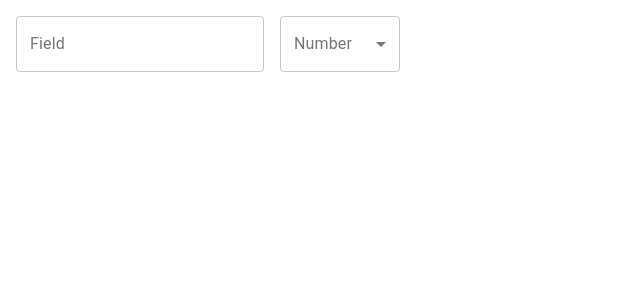
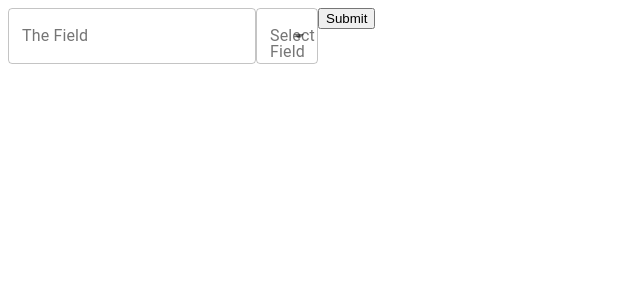
Before and after one commit to mrezashariati/ieng-hw5, a React (Create React App) app in the folder Client/: page / in a window 1280 px wide. Shown: the top 300 px of the page, without its empty margins (0-640 px from the left). Built offline with nearby package versions, Linux system fonts and the light colour scheme.

Commit message:
Basic form functionality

```diff
--- a/Client/src/App.js
+++ b/Client/src/App.js
@@ -1,19 +1,39 @@
 import React from 'react';
 import { NormalField, SelectField } from './components';
 
-function App() {
-  const items = []
+class App extends React.Component {
 
-  for (let i = 0; i < 1; i++) {
-    items.push(<NormalField />);
-    items.push(<SelectField />);
+  constructor(props) {
+    super(props);
+    this.state = {
+      value: 'Please write an essay about your favorite DOM element.'
+    };
+    // this.onChange = this.onChange.bind(this);
+    // this.onSubmit = this.onSubmit.bind(this);
   }
 
-  return (
-    <form noValidate autoComplete="off">
-      {items}
-    </form>
-  );
+  onChange = (event) => {
+    this.setState({ value: event.target.value });
+  }
+
+  onSubmit = (event) => {
+    alert(this.state.value);
+  }
+
+  render() {
+    const items = []
+    for (let i = 0; i < 1; i++) {
+      items.push(<NormalField name="The Field" onChange={this.onChange} />);
+      items.push(<SelectField name="Select Field" onChange={this.onChange} />);
+    }
+
+    return (
+      <form onSubmit={this.onSubmit} >
+        {items}
+        <input type="submit" value="Submit" />
+      </form>
+    );
+  }
 }
 
 export default App;
--- a/Client/src/components.js
+++ b/Client/src/components.js
@@ -1,40 +1,37 @@
 import React from 'react';
-import { TextField, FormControl, Select, MenuItem, InputLabel, makeStyles } from '@material-ui/core';
+import { TextField, MenuItem, makeStyles } from '@material-ui/core';
 
-const useStyles = makeStyles((theme) => ({
-    formControl: {
-        margin: theme.spacing(1),
-        minWidth: 120,
-    },
-}));
+// const useStyles = makeStyles((theme) => ({
+//     field: {
+//         margin: theme.spacing(1),
+//         minWidth: 150,
+//     },
+// }));
 
-function NormalField() {
-    const classes = useStyles();
-    return (
-        <TextField className={classes.formControl}
-        id="outlined-basic" label="Field" variant="outlined" />
-    );
+class NormalField extends React.Component {
+
+    render() {
+        return (
+            <TextField id="outlined-basic" label={this.props.name} variant="outlined"
+                onChange={this.props.onChange} />
+        );
+    }
 }
 
-function SelectField() {
-    const classes = useStyles();
-    return (
-        <FormControl className={classes.formControl} variant="outlined">
-            <InputLabel id="demo-simple-select-outlined-label">Number</InputLabel>
-            <Select
-                labelId="demo-simple-select-outlined-label"
-                id="demo-simple-select-outlined"
-                label="Number"
-            >
+class SelectField extends React.Component {
+    render() {
+        return (
+            <TextField select onChange={this.props.onChange}
+                id="outlined-basic" label={this.props.name} variant="outlined" >
                 <MenuItem value="">
                     <em>None</em>
                 </MenuItem>
                 <MenuItem value={10}>Ten</MenuItem>
                 <MenuItem value={20}>Twenty</MenuItem>
                 <MenuItem value={30}>Thirty</MenuItem>
-            </Select>
-        </FormControl>
-    );
+            </ TextField>
+        );
+    }
 }
 
 export { NormalField, SelectField };
```
